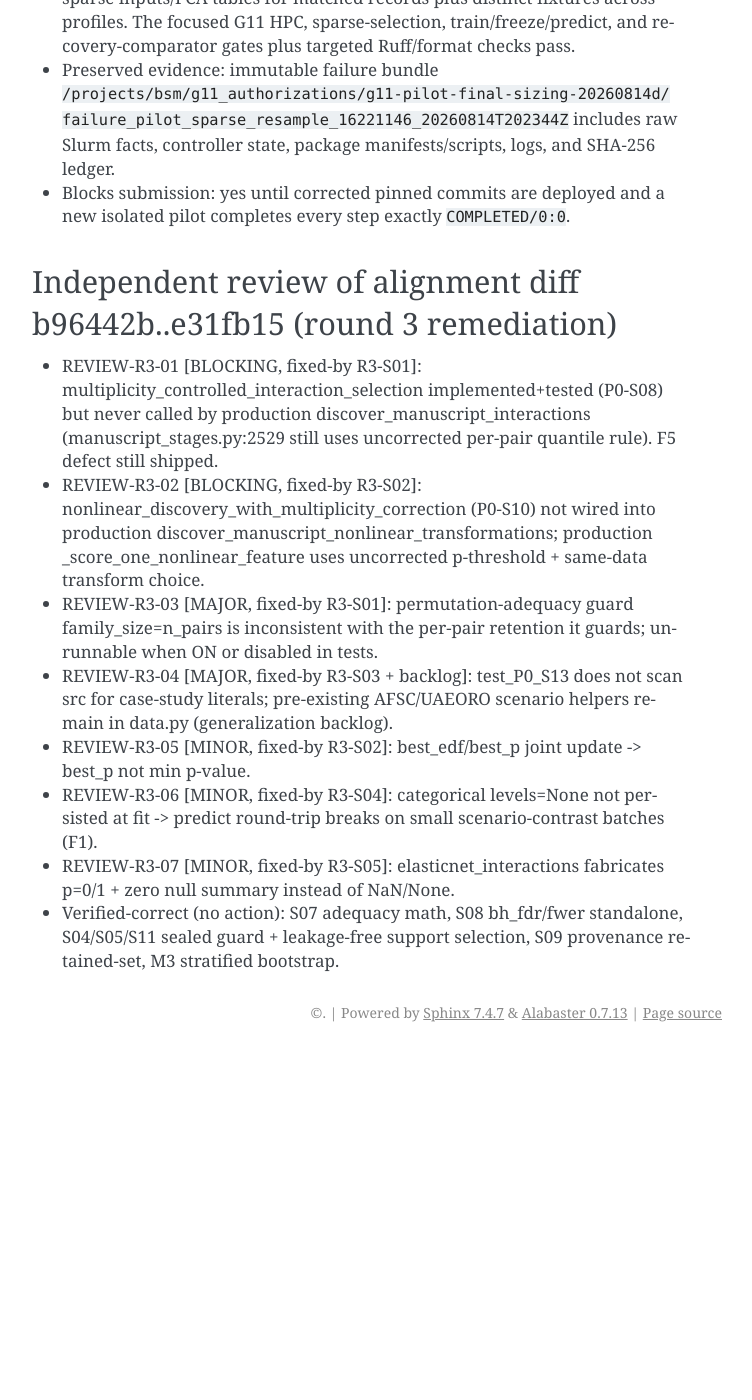
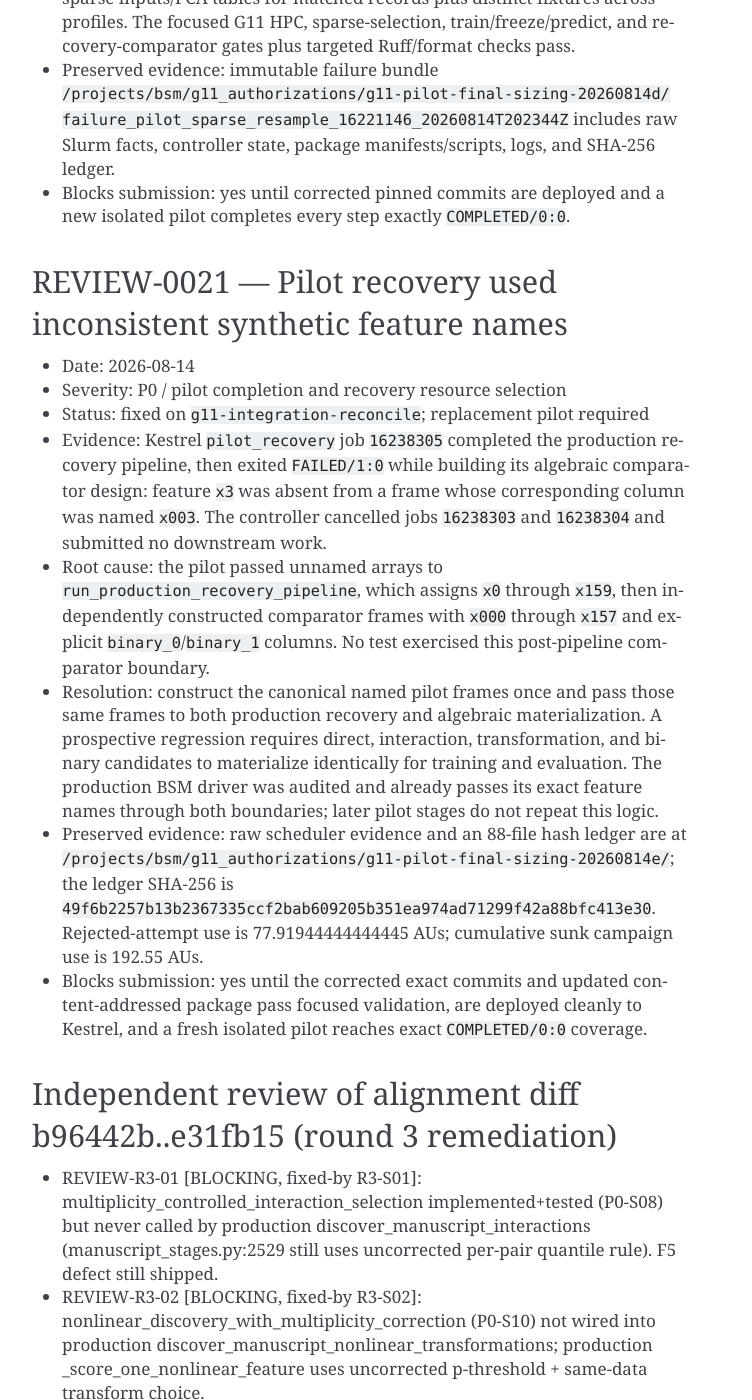
Before and after one commit to NatLabRockies/rfm-pipeline, a Sphinx documentation site: the page built from docs/review_register.md, in a window 1280 px wide and 1400 px high, scrolled down 17663 px. Shown: the whole window, without its empty margins (388-1140 px from the left). Built offline with Sphinx 7.4.7, drawn with Linux system fonts in a browser that asks for light colours; before the commit the page ends 18715 px from its top, so only the background shows below that; some of the changed text lies outside the part shown.

Commit message:
fix(hpc): preserve pilot recovery feature names

```diff
--- a/docs/review_register.md
+++ b/docs/review_register.md
@@ -597,6 +597,37 @@ scientific control and raises the deterministic all-phase fixture only from
 - Blocks submission: yes until corrected pinned commits are deployed and a new
   isolated pilot completes every step exactly `COMPLETED/0:0`.
 
+## REVIEW-0021 — Pilot recovery used inconsistent synthetic feature names
+
+- Date: 2026-08-14
+- Severity: P0 / pilot completion and recovery resource selection
+- Status: fixed on `g11-integration-reconcile`; replacement pilot required
+- Evidence: Kestrel `pilot_recovery` job `16238305` completed the production
+  recovery pipeline, then exited `FAILED/1:0` while building its algebraic
+  comparator design: feature `x3` was absent from a frame whose corresponding
+  column was named `x003`. The controller cancelled jobs `16238303` and
+  `16238304` and submitted no downstream work.
+- Root cause: the pilot passed unnamed arrays to
+  `run_production_recovery_pipeline`, which assigns `x0` through `x159`, then
+  independently constructed comparator frames with `x000` through `x157` and
+  explicit `binary_0`/`binary_1` columns. No test exercised this post-pipeline
+  comparator boundary.
+- Resolution: construct the canonical named pilot frames once and pass those
+  same frames to both production recovery and algebraic materialization. A
+  prospective regression requires direct, interaction, transformation, and
+  binary candidates to materialize identically for training and evaluation.
+  The production BSM driver was audited and already passes its exact feature
+  names through both boundaries; later pilot stages do not repeat this logic.
+- Preserved evidence: raw scheduler evidence and an 88-file hash ledger are at
+  `/projects/bsm/g11_authorizations/g11-pilot-final-sizing-20260814e/`;
+  the ledger SHA-256 is
+  `49f6b2257b13b2367335ccf2bab609205b351ea974ad71299f42a88bfc413e30`.
+  Rejected-attempt use is 77.91944444444445 AUs; cumulative sunk campaign use
+  is 192.55 AUs.
+- Blocks submission: yes until the corrected exact commits and updated
+  content-addressed package pass focused validation, are deployed cleanly to
+  Kestrel, and a fresh isolated pilot reaches exact `COMPLETED/0:0` coverage.
+
 ## Independent review of alignment diff b96442b..e31fb15 (round 3 remediation)
 
 - REVIEW-R3-01 \[BLOCKING, fixed-by R3-S01\]: multiplicity_controlled_interaction_selection
```
Also changed, not shown: docs/AGENT_SYNC.md (+26 -0 lines), docs/ENGINEERING_MANIFEST.md (+8 -0 lines), 2 other files.
